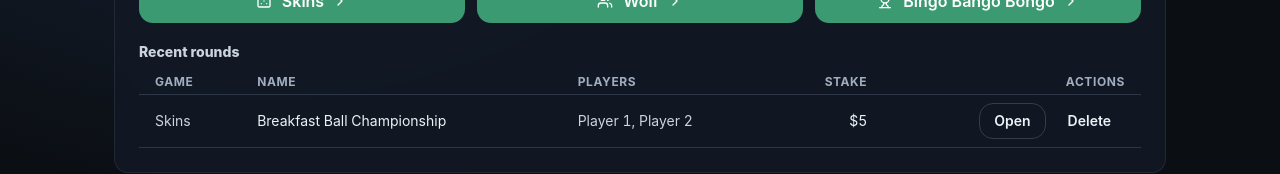
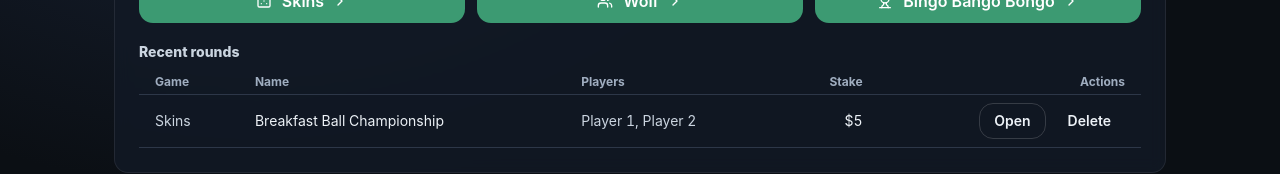
Before and after one commit to shawncheatham/golfbets, a React app in the folder app/: page / in a window 1280 px wide. Shown: the part 208-382 px from the top of the page. Built offline with nearby package versions, Linux system fonts and the light colour scheme; the HTML template or start-up script is replaced by a standard one.

Commit message:
Polish: typography + input sizing

```diff
--- a/app/src/theme.ts
+++ b/app/src/theme.ts
@@ -96,7 +96,7 @@ export const theme = extendTheme({
     },
     Input: {
       defaultProps: {
-        size: 'lg',
+        size: 'md',
         variant: 'filled',
       },
       variants: {
@@ -117,6 +117,37 @@ export const theme = extendTheme({
         }),
       },
     },
+    Textarea: {
+      defaultProps: {
+        size: 'md',
+        variant: 'filled',
+      },
+      variants: {
+        filled: (props: any) => ({
+          borderRadius: '14px',
+          bg: props.colorMode === 'dark' ? 'whiteAlpha.50' : 'blackAlpha.50',
+          borderWidth: '1px',
+          borderColor: props.colorMode === 'dark' ? 'whiteAlpha.200' : 'blackAlpha.100',
+          _hover: {
+            bg: props.colorMode === 'dark' ? 'whiteAlpha.100' : 'blackAlpha.100',
+          },
+          _focusVisible: {
+            boxShadow: 'outline',
+            borderColor: 'accent.500',
+          },
+        }),
+      },
+    },
+    Table: {
+      baseStyle: {
+        th: {
+          textTransform: 'none',
+          letterSpacing: 'normal',
+          fontWeight: 700,
+          fontSize: 'sm',
+        },
+      },
+    },
     Card: {
       baseStyle: (props: any) => ({
         container: {
```
